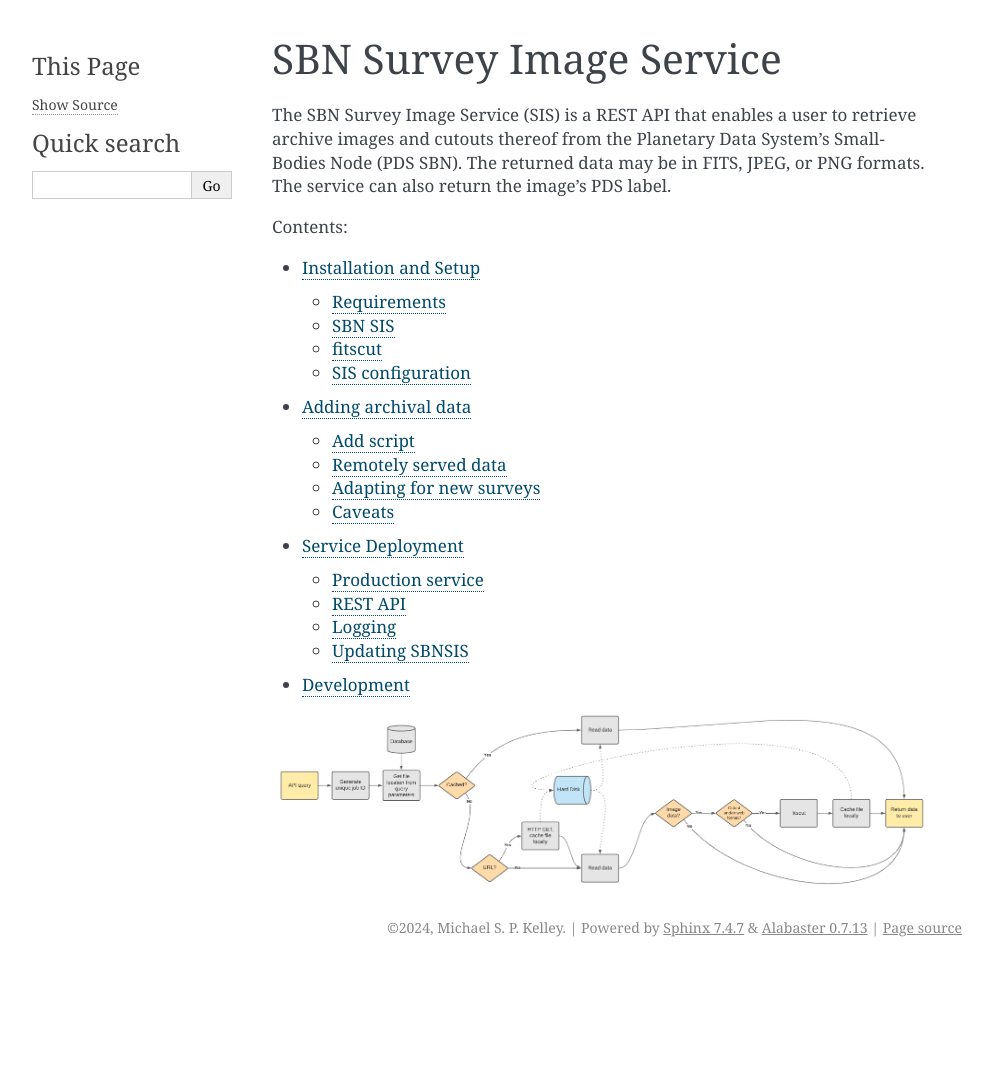
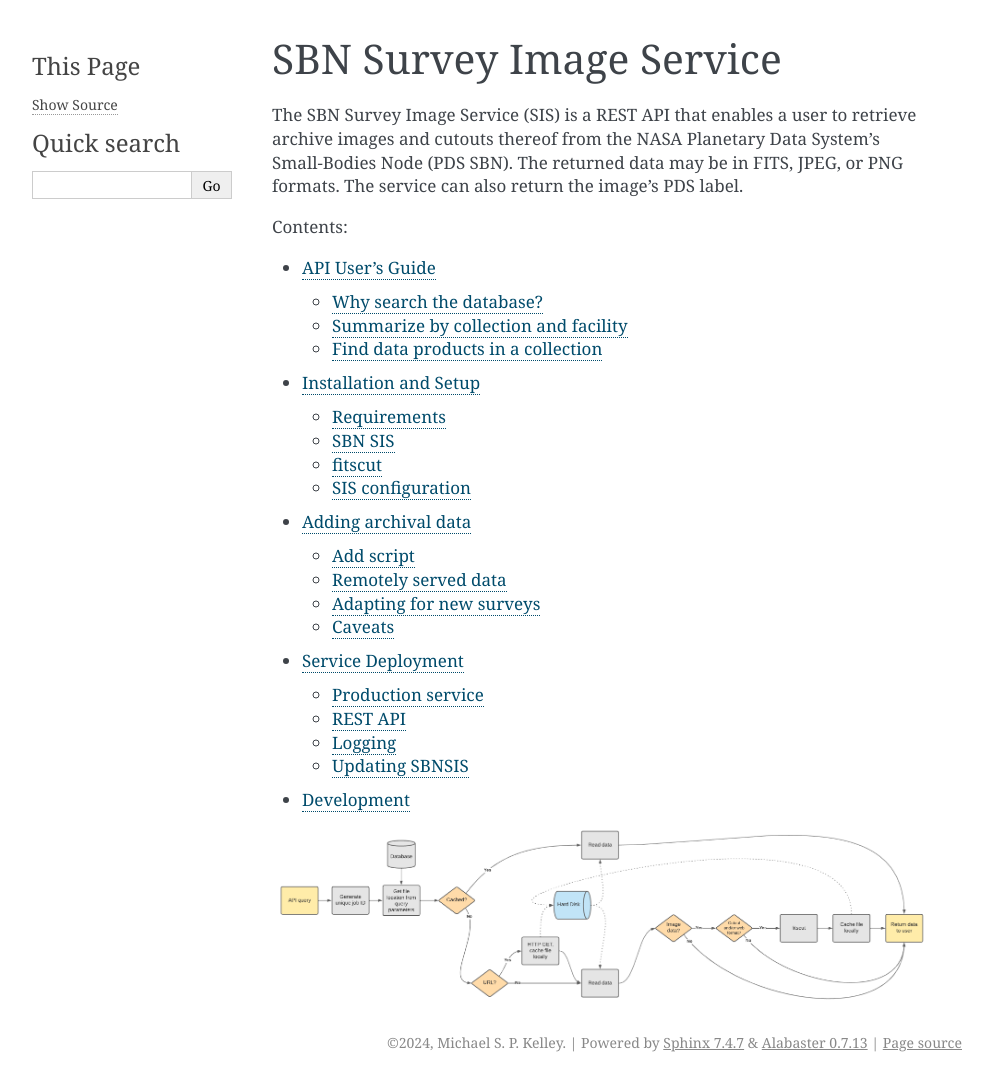
Before and after one commit to Small-Bodies-Node/sbn-survey-image-service, a Sphinx documentation site: the page built from docs/index.rst, in a window 1280 px wide. Shown: the whole page, without its empty margins (148-1141 px from the left). Built offline with Sphinx 7.4.7, drawn with Linux system fonts in a browser that asks for light colours; before the commit the page ends 967 px from its top, so only the background shows below that; some of the changed lines change nothing that is shown.

Commit message:
Start API guide

```diff
--- /dev/null
+++ b/docs/api-guide.rst
@@ -0,0 +1,81 @@
+API User's Guide
+================
+
+The SBN SIS is deployed and available at the `Small-Bodies Node <https://sbnsurveys.astro.umd.edu/api/ui>`_
+.  Two data sets are available:
+
+* Near-Earth Asteroid Tracking (NEAT) survey
+* Asteroid-Terrestrial Last Alert System (ATLAS) survey
+
+This guide explains how to use the SIS to access these data.  You may already
+know the data product you are interested in, or you may want to search the
+database to inspect it's holdings.
+
+The examples below use the ``curl`` program to display the responses from the
+API.
+
+
+Why search the database?
+------------------------
+
+The primary means for accessing SBN's survey holdings is through the `CATCH
+tool <https://catch.astro.umd.edu/>`_.  CATCH can search for known comets,
+asteroids, or fixed (Celestial) targets.  However, in some cases a user may want
+to identify data related to the CATCH results, or may be curious about the
+general state of the data archived and available for a survey.  In these cases,
+the SIS database may be helpful.
+
+
+Summarize by collection and facility
+------------------------------------
+
+The ``/summary`` API endpoint returns a list of all data organized by collection
+and facility:
+
+.. code:: bash
+
+    $ curl https://sbnsurveys.astro.umd.edu/api/summary
+    [
+        {
+            "collection": "test-collection",
+            "count": 808,
+            "facility": "test-facility",
+            "instrument": "test-instrument"
+        },
+        {
+            "collection": "urn:nasa:pds:gbo.ast.atlas.survey.234:58475",
+            "count": 1027,
+            "facility": "ATLAS MLO 0.5m Telescope",
+            "instrument": "STA-1600 10.5x10.5k CCD"
+        },
+        {
+            "collection": "urn:nasa:pds:gbo.ast.atlas.survey.234:58476",
+            "count": 134,
+            "facility": "ATLAS HKO 0.5m Telescope",
+            "instrument": "STA-1600 10.5x10.5k CCD"
+        },
+        {
+            "collection": "urn:nasa:pds:gbo.ast.atlas.survey.234:58476",
+            "count": 994,
+            "facility": "ATLAS MLO 0.5m Telescope",
+            "instrument": "STA-1600 10.5x10.5k CCD"
+        },
+        ...
+    ]
+
+In the above snippet, we see a "test-collection" data set that is used for
+internal testing, and the first three ATLAS entries.  The first is the Mauna Loa
+telescope data from the "urn:nasa:pds:gbo.ast.atlas.survey.234:58475" data
+collection.  See the ATLAS documentation for naming schemes.  The next two are
+data from another collection (...58476), separated into the Mauna Loa and
+Haleakala telescopes.  There are 994 data products from the Mauna Loa telescope
+in the "urn:nasa:pds:gbo.ast.atlas.survey.234:58476" data collection.
+
+Find data products in a collection
+----------------------------------
+
+
+
+How to get an image?
+How to get a PDS label?
+How to get an image cutout?
--- a/docs/index.rst
+++ b/docs/index.rst
@@ -7,14 +7,15 @@
 ========================
 
 The SBN Survey Image Service (SIS) is a REST API that enables a user to retrieve
-archive images and cutouts thereof from the Planetary Data System's Small-Bodies
-Node (PDS SBN). The returned data may be in FITS, JPEG, or PNG formats. The
-service can also return the image's PDS label.
+archive images and cutouts thereof from the NASA Planetary Data System's
+Small-Bodies Node (PDS SBN). The returned data may be in FITS, JPEG, or PNG
+formats. The service can also return the image's PDS label.
 
 .. toctree::
    :maxdepth: 2
    :caption: Contents:
 
+   api-guide
    install
    adding-data
    service
```
